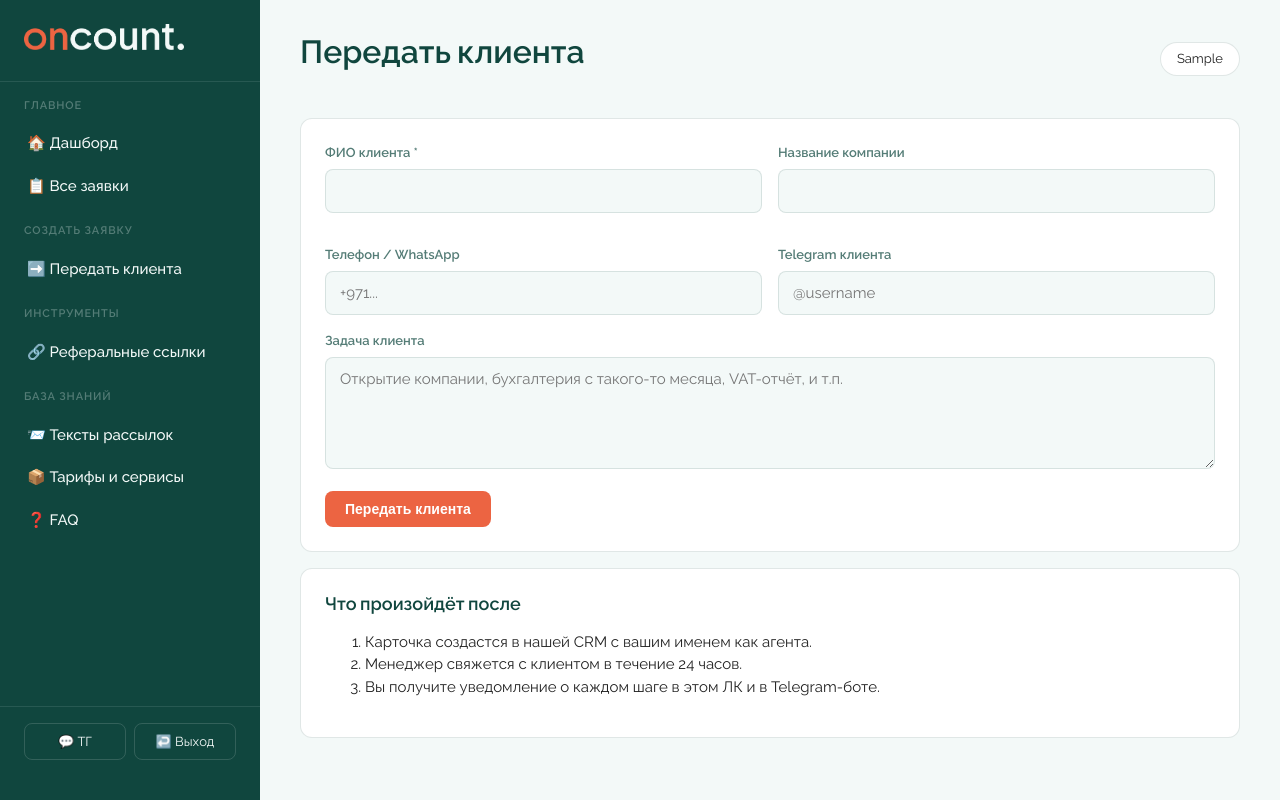
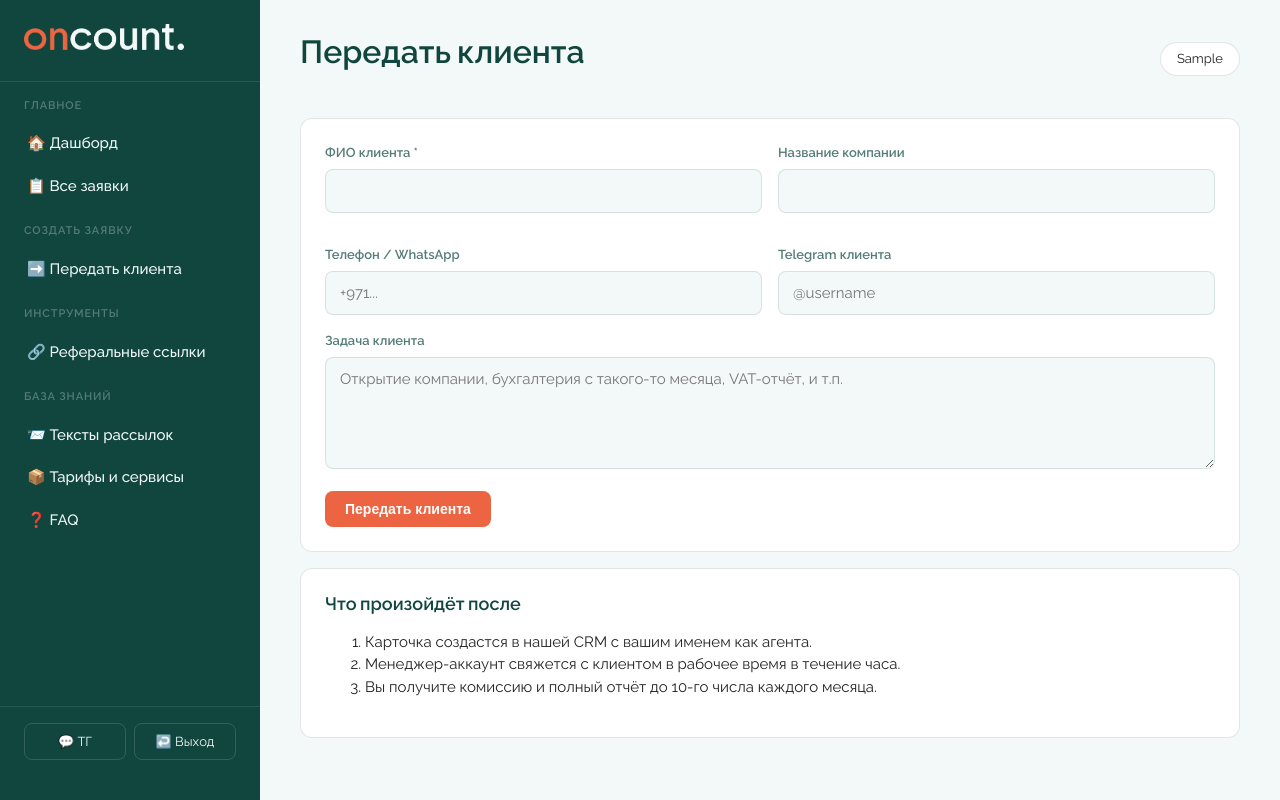
Before and after one commit to Oncount/oncount-partners, a FastAPI app: template app/templates/transfer.html in a window 1280 px wide. Run offline with FastAPI, Linux system fonts and the light colour scheme; the template is opened without the code that fills it: most values are stand-ins (such as "Sample title", 1, 10 or a date in 2020).

Commit message:
transfer: уточнить SLA менеджера и условия выплат
Менеджер-аккаунт связывается в рабочее время в течение часа.
Комиссия и отчёт — до 10-го числа каждого месяца.

Co-Authored-By: Claude Opus 4.7 (1M context) <noreply@anthropic.com>

```diff
--- a/app/templates/transfer.html
+++ b/app/templates/transfer.html
@@ -37,8 +37,8 @@
   <h3>Что произойдёт после</h3>
   <ol>
     <li>Карточка создастся в нашей CRM с вашим именем как агента.</li>
-    <li>Менеджер свяжется с клиентом в течение 24 часов.</li>
-    <li>Вы получите уведомление о каждом шаге в этом ЛК и в Telegram-боте.</li>
+    <li>Менеджер-аккаунт свяжется с клиентом в рабочее время в течение часа.</li>
+    <li>Вы получите комиссию и полный отчёт до 10-го числа каждого месяца.</li>
   </ol>
 </div>
 {% endblock %}
```
